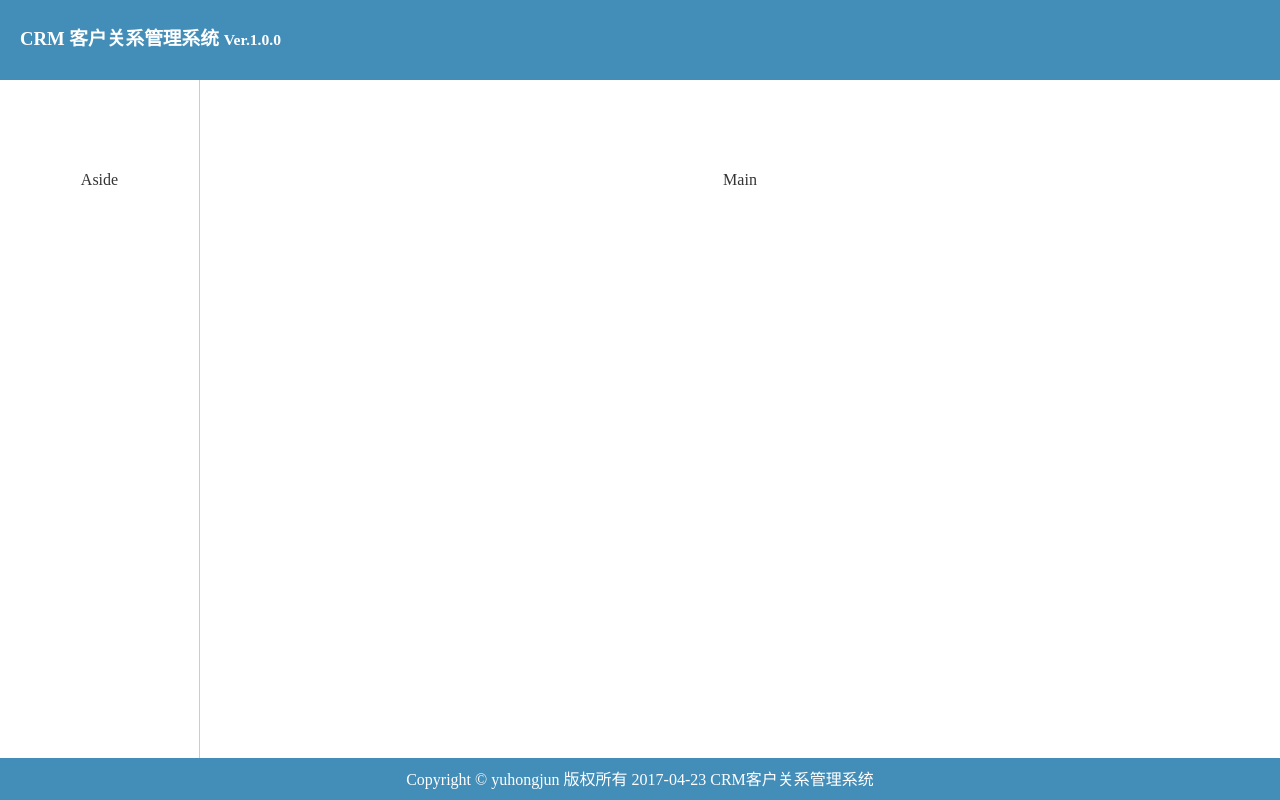
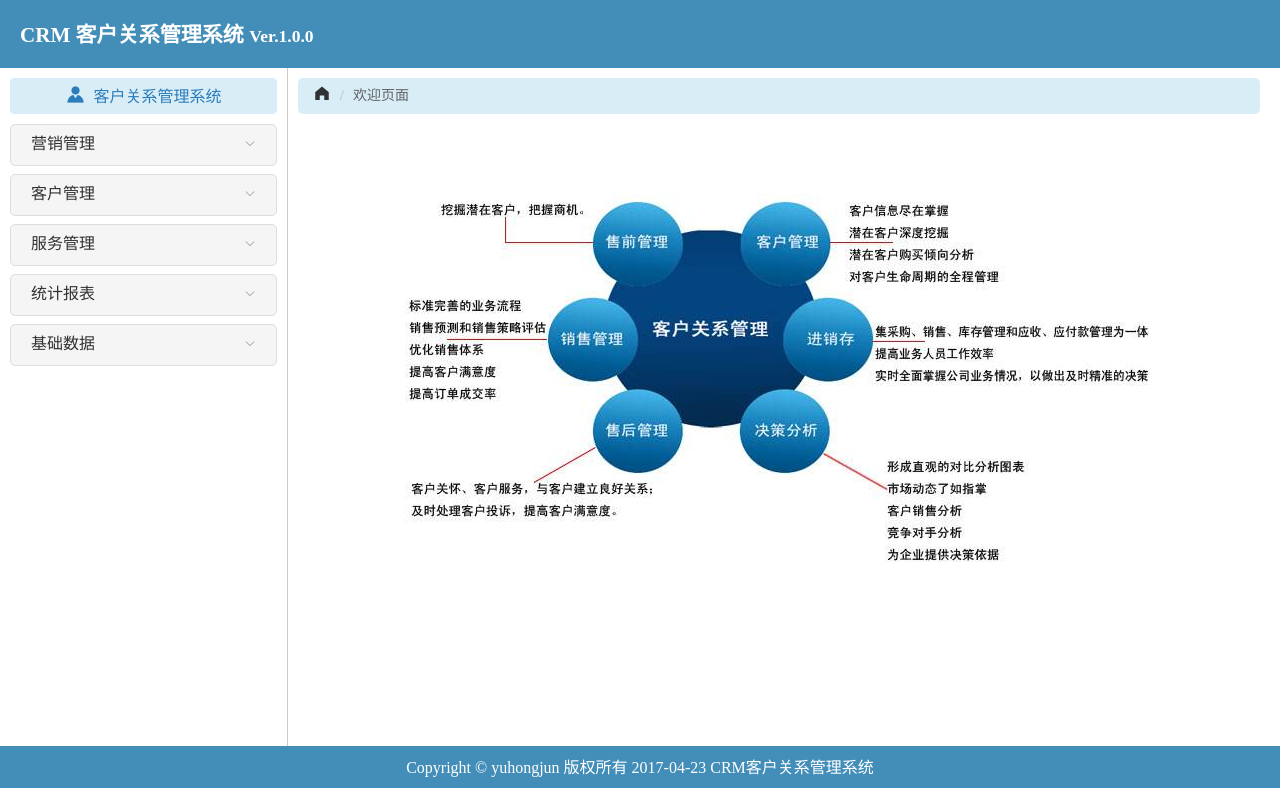
Before and after one commit to ManYI0806/crmclient, a Vue app: page /index in a window 1280 px wide. Built offline with nearby package versions, Linux system fonts and the light colour scheme.

Commit message:
Update Index.vue
编辑Index的内容
完成了主页的视图布局显示
添加了二级路由功能的实现

```diff
--- a/src/views/Index.vue
+++ b/src/views/Index.vue
@@ -1,12 +1,70 @@
 <template>
 	<div>
 		<el-container>
-			<el-header height="80px">
+			<el-header height="68px">
 				<h3>CRM 客户关系管理系统 <small>Ver.1.0.0</small></h3>
 			</el-header>
 			<el-container>
-				<el-aside width="200px">Aside</el-aside>
-				<el-main id="main">Main</el-main>
+				<el-aside width="288px">
+					<el-tag><i class="el-icon-s-custom"></i>客户关系管理系统</el-tag>
+					<el-menu router :unique-opened="true" default-active="2" class="el-menu-vertical-demo">
+						<el-submenu index="1">
+							<template slot="title">
+								<span>营销管理</span>
+							</template>
+							<el-menu-item-group>
+								<el-menu-item index="/index/saleChanceList">销售机会管理</el-menu-item>
+								<el-menu-item index="/index/salePlanList">客户开发计划</el-menu-item>
+							</el-menu-item-group>
+						</el-submenu>
+						<el-submenu index="2">
+							<template slot="title">
+								<span>客户管理</span>
+							</template>
+							<el-menu-item-group>
+								<el-menu-item index="/index/clientInfoList">客户信息管理</el-menu-item>
+								<el-menu-item index="/index/clientLoseEarlyWarningList">客户流失管理</el-menu-item>
+							</el-menu-item-group>
+						</el-submenu>
+						<el-submenu index="3">
+							<template slot="title">
+								<span>服务管理</span>
+							</template>
+							<el-menu-item-group>
+								<el-menu-item index="/index/addClientServer">服务创建</el-menu-item>
+								<el-menu-item index="/index/dueClientServerList">服务分配</el-menu-item>
+								<el-menu-item index="/index/handleClientServerList">服务处理</el-menu-item>
+								<el-menu-item index="/index/clientServerFeedbackList">服务反馈</el-menu-item>
+								<el-menu-item index="/index/clientServerDetailedList">服务文档</el-menu-item>
+							</el-menu-item-group>
+						</el-submenu>
+						<el-submenu index="4">
+							<template slot="title">
+								<span>统计报表</span>
+							</template>
+							<el-menu-item-group>
+								<el-menu-item index="/index/clientContribution">客户贡献分析</el-menu-item>
+								<el-menu-item index="/index/clientConstitute">客户构成分析</el-menu-item>
+								<el-menu-item index="/index/clientServer">客户服务分析</el-menu-item>
+								<el-menu-item index="/index/clientLoss">客户流失分析</el-menu-item>
+							</el-menu-item-group>
+						</el-submenu>
+						<el-submenu index="5">
+							<template slot="title">
+								<span>基础数据</span>
+							</template>
+							<el-menu-item-group>
+								<el-menu-item index="/index/dataClientLevel">数据字典-客户等级</el-menu-item>
+								<el-menu-item index="/index/dataServerType">数据字典-服务类别</el-menu-item>
+								<el-menu-item index="/index/dataArea">数据字典-地区</el-menu-item>
+								<el-menu-item index="/index/users">数据字典-用户</el-menu-item>
+							</el-menu-item-group>
+						</el-submenu>
+					</el-menu>
+				</el-aside>
+				<el-main id="main">
+					<router-view></router-view>
+				</el-main>
 			</el-container>
 			<el-footer height="42px">
 				<p>Copyright &copy yuhongjun 版权所有 2017-04-23 CRM客户关系管理系统</p>
@@ -16,44 +74,46 @@
 </template>
 
 <script>
-	export default{
-		name:'Index',
-		data(){
+	export default {
+		name: 'Index',
+		data() {
 			return {
-				bodyHeight:0
+				bodyHeight: 0
 			}
 		},
-		mounted(){
-			document.getElementById('main').style.height = document.body.clientHeight - 122+'px';
+		mounted() {
+			document.getElementById('main').style.height = document.body.clientHeight - 122 + 'px';
 			this.bodyHeight = document.body.clientHeight;
-			window.onresize = ()=>{
+			window.onresize = () => {
 				this.bodyHeight = document.body.clientHeight;
 			}
 		},
-		watch:{
-			bodyHeight:function(){
+		watch: {
+			bodyHeight: function() {
 				document.getElementById('main').style.height = this.bodyHeight - 122 + 'px';
 			}
 		},
-		methods:{
+		methods: {
 
 		}
 	}
 </script>
 
-<style>
+<style scope>
 	html,
-	body{
+	body {
 		margin: 0px;
 		padding: 0px;
 		width: 100%;
 		height: 100%;
 	}
-	.el-header{
+
+	.el-header {
 		background-color: #438EB9;
 		color: #FFFFFF;
 		text-align: left;
-		line-height: 40px;
+		line-height: 28px;
+		font-size: 18px;
 	}
 
 	.el-footer {
@@ -67,15 +127,71 @@
 		background-color: #FFFFFF;
 		color: #333;
 		text-align: center;
-		line-height: 200px;
+		/* line-height: 200px; */
 		border-right: 1px solid #CCCCCC;
+		padding: 10px;
+	}
+
+	.el-icon-s-custom {
+		font-size: 20px;
+		margin-right: 8px;
+	}
+
+	.el-menu {
+		border-right: 0 !important;
+		margin-top: 10px;
+	}
+
+	.el-submenu {
+		border: 1px solid #DDDDDD;
+		border-radius: 5px;
+		background-color: #F5F5F5;
+		margin-bottom: 8px;
+	}
+
+	.el-menu-item,
+	.el-submenu__title {
+		font-size: 16px;
+		height: 40px;
+		line-height: 36px;
+		text-align: left;
+	}
+
+	.el-menu-item-group__title {
+		padding: 0px;
+		border-top: 1px solid #DDDDDD;
+	}
+
+	.el-menu-item {
+		height: 40px !important;
+		line-height: 40px !important;
+		font-size: 14px;
+		color: #337AB7;
+		padding-left: 20px !important;
+	}
+
+	.el-menu-item.is-active {
+		color: #23528D;
+	}
+
+	.el-menu-item:focus,
+	.el-menu-item:hover {
+		background-color: #F5F5F5;
+		color: #23528D;
+	}
+
+	.el-tag {
+		background-color: #D9EDF7;
+		height: 36px;
+		width: 100%;
+		line-height: 36px;
+		color: #2B7DBC;
+		font-size: 16px;
 	}
 
 	.el-main {
 		background-color: #FFFFFF;
-		color: #333;
-		text-align: center;
-		line-height: 160px;
+		padding: 10px 20px 10px 10px;
 	}
 
 	body>.el-container {
```
